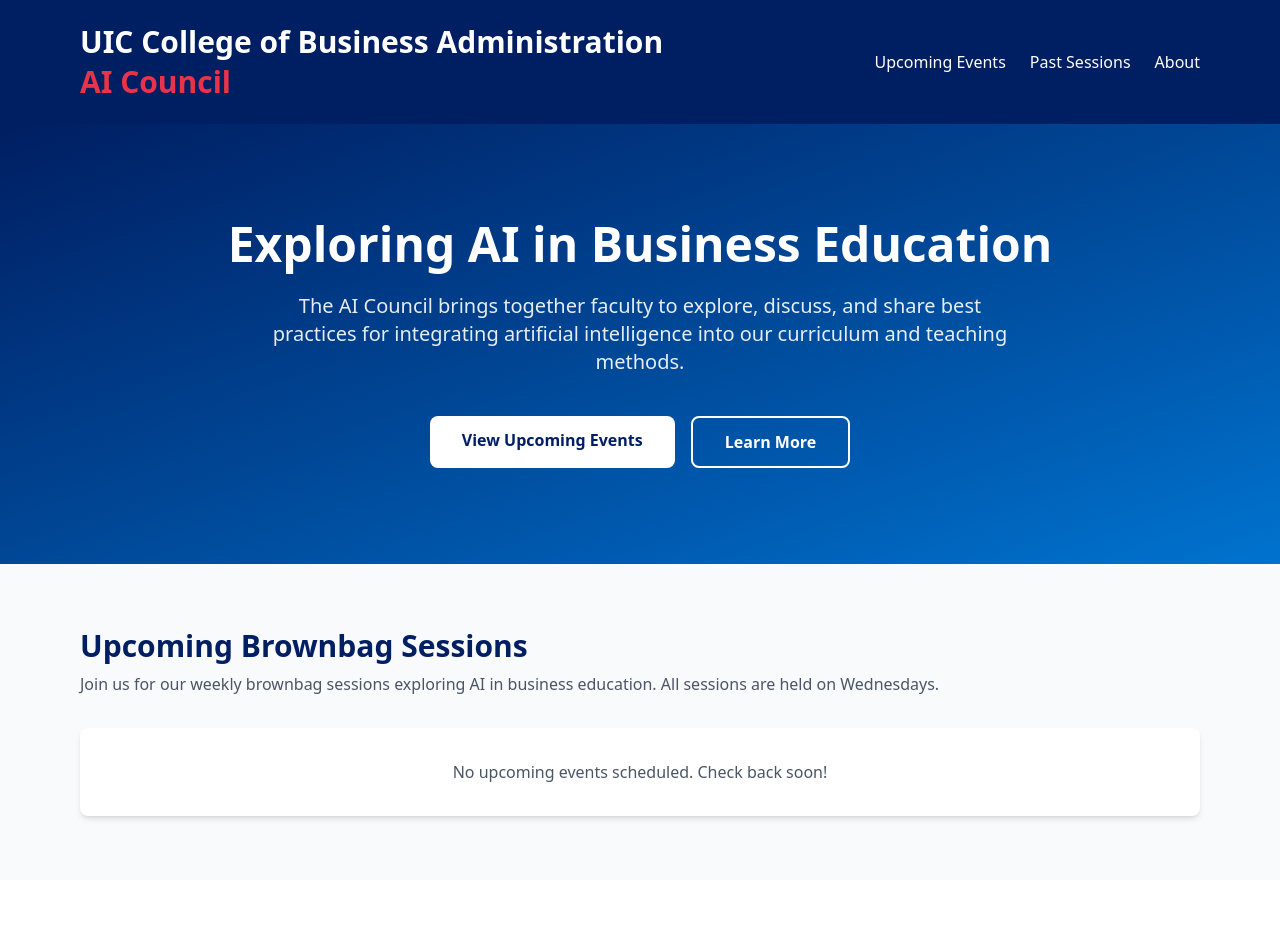
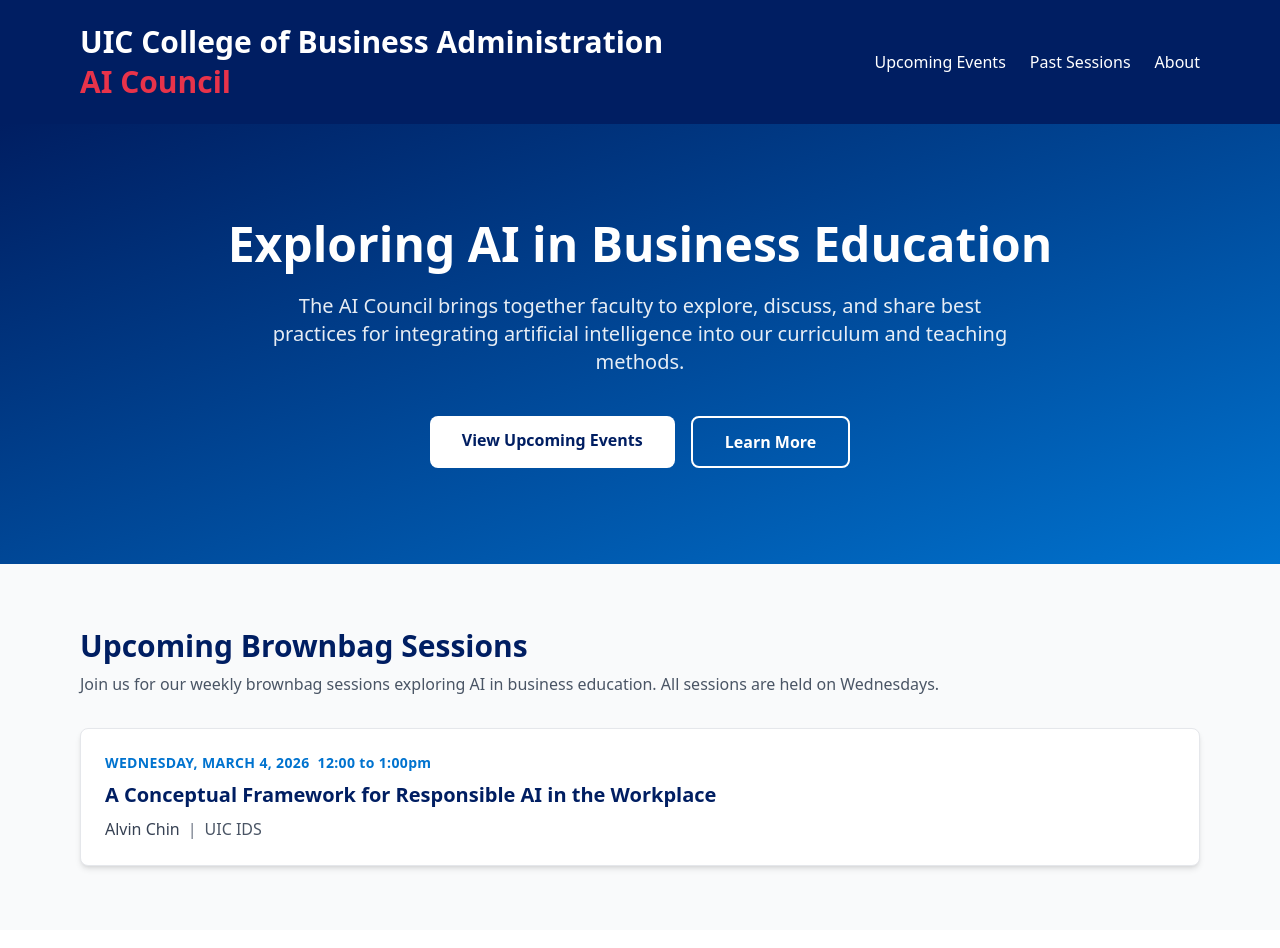
Before and after one commit to dent424/uic-cba-ai-council-website, a Next.js app: page / in a window 1280 px wide. Shown: the top 948 px of the page. Built offline with nearby package versions, Linux system fonts and the light colour scheme.

Commit message:
Add upcoming Alvin Chin brownbag session with time display and Zoom link support
Co-Authored-By: Claude Opus 4.6 <noreply@anthropic.com>

```diff
--- a/src/components/EventCard.tsx
+++ b/src/components/EventCard.tsx
@@ -12,6 +12,9 @@ export default function EventCard({ event, showVideo = false }: EventCardProps)
         <div className="flex-1">
           <div className="text-uic-light-blue font-semibold text-sm uppercase tracking-wide mb-2">
             {formatDate(event.date)}
+            {event.time && (
+              <span className="ml-2 normal-case">{event.time}</span>
+            )}
           </div>
           <h3 className="text-xl font-bold text-uic-navy mb-2">
             {event.topic}
@@ -39,6 +42,23 @@ export default function EventCard({ event, showVideo = false }: EventCardProps)
             Watch Recording
           </a>
         )}
+        {event.zoomUrl && (
+          <a
+            href={event.zoomUrl}
+            target="_blank"
+            rel="noopener noreferrer"
+            className="inline-flex items-center gap-2 bg-uic-light-blue text-white px-4 py-2 rounded-lg hover:bg-blue-700 transition-colors"
+          >
+            <svg
+              className="w-5 h-5"
+              fill="currentColor"
+              viewBox="0 0 20 20"
+            >
+              <path d="M2 6a2 2 0 012-2h6a2 2 0 012 2v6a2 2 0 01-2 2H4a2 2 0 01-2-2V6zm12.553 1.106A1 1 0 0014 8v4a1 1 0 00.553.894l2 1A1 1 0 0018 13V7a1 1 0 00-1.447-.894l-2 1z" />
+            </svg>
+            Join Zoom Meeting
+          </a>
+        )}
       </div>
     </div>
   );
--- a/src/data/events.ts
+++ b/src/data/events.ts
@@ -1,10 +1,12 @@
 export interface BrownbagEvent {
   date: string;
+  time?: string;
   speaker: string;
   speakerInfo: string;
   topic: string;
   status: "upcoming" | "past";
   videoUrl?: string;
+  zoomUrl?: string;
 }
 
 export const brownbagEvents: BrownbagEvent[] = [
@@ -95,6 +97,14 @@ export const brownbagEvents: BrownbagEvent[] = [
     status: "past",
     videoUrl: "https://uic.zoom.us/rec/share/NbuN1ym_76JSZoT3Mn_-d11WE9_b7msEc46kzFKr2olvU0ooGE1dq5OL2lZWBPp4.qE_YxH0yIoM7NwrI?startTime=1769020383000",
   },
+  {
+    date: "2026-03-04",
+    time: "12:00 to 1:00pm",
+    speaker: "Alvin Chin",
+    speakerInfo: "UIC IDS",
+    topic: "A Conceptual Framework for Responsible AI in the Workplace",
+    status: "upcoming",
+  },
 ];
 
 export function getUpcomingEvents(): BrownbagEvent[] {
```
